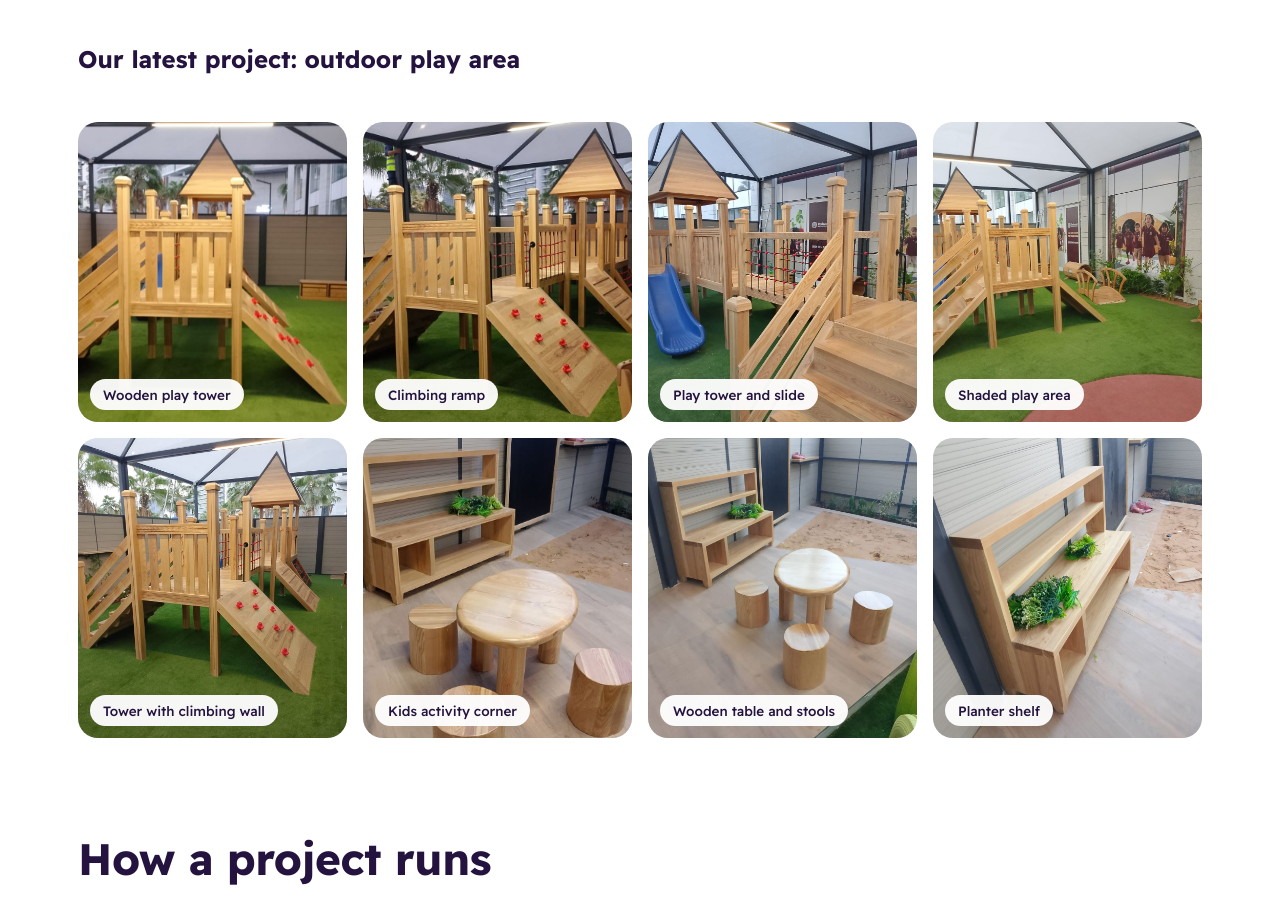
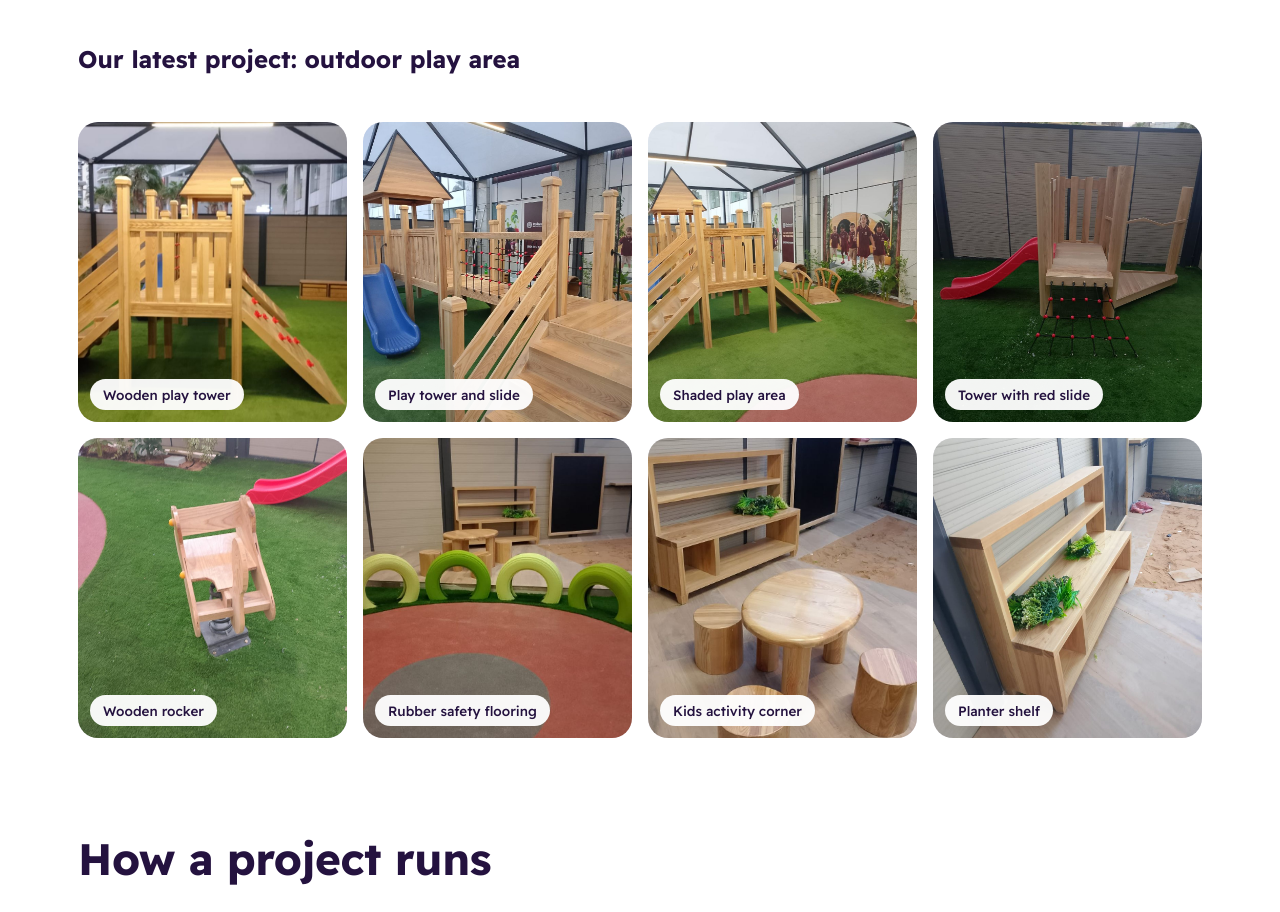
Before and after one commit to meqdamibraheem-prog/vixorauae, a plain HTML site: page index.html in a window 1280 px wide. Shown: the part 2980-3892 px from the top of the page. Drawn offline with Linux system fonts and the light colour scheme.

Commit message:
Replace near-duplicate photos in latest project gallery

```diff
--- a/index.html
+++ b/index.html
@@ -309,12 +309,12 @@ footer .f-brand img{width:40px;height:40px}
       </div>
       <div class="latest-gallery">
           <figure><img src="project-playground-01.jpg" alt="Wooden play tower - Vixora outdoor play area project" loading="lazy"><figcaption><span lang="en">Wooden play tower</span><span lang="ar">برج ألعاب خشبي</span></figcaption></figure>
-          <figure><img src="project-playground-02.jpg" alt="Climbing ramp - Vixora outdoor play area project" loading="lazy"><figcaption><span lang="en">Climbing ramp</span><span lang="ar">منحدر تسلق</span></figcaption></figure>
           <figure><img src="project-playground-03.jpg" alt="Play tower and slide - Vixora outdoor play area project" loading="lazy"><figcaption><span lang="en">Play tower and slide</span><span lang="ar">برج وزحليقة</span></figcaption></figure>
           <figure><img src="project-playground-04.jpg" alt="Shaded play area - Vixora outdoor play area project" loading="lazy"><figcaption><span lang="en">Shaded play area</span><span lang="ar">منطقة لعب مظللة</span></figcaption></figure>
-          <figure><img src="project-playground-05.jpg" alt="Tower with climbing wall - Vixora outdoor play area project" loading="lazy"><figcaption><span lang="en">Tower with climbing wall</span><span lang="ar">برج مع جدار تسلق</span></figcaption></figure>
+          <figure><img src="project-playground-11.jpg" alt="Tower with red slide - Vixora outdoor play area project" loading="lazy"><figcaption><span lang="en">Tower with red slide</span><span lang="ar">برج مع زحليقة حمراء</span></figcaption></figure>
+          <figure><img src="project-playground-09.jpg" alt="Wooden rocker - Vixora outdoor play area project" loading="lazy"><figcaption><span lang="en">Wooden rocker</span><span lang="ar">هزّاز خشبي</span></figcaption></figure>
+          <figure><img src="project-playground-10.jpg" alt="Rubber safety flooring - Vixora outdoor play area project" loading="lazy"><figcaption><span lang="en">Rubber safety flooring</span><span lang="ar">أرضية مطاطية آمنة</span></figcaption></figure>
           <figure><img src="project-playground-06.jpg" alt="Kids activity corner - Vixora outdoor play area project" loading="lazy"><figcaption><span lang="en">Kids activity corner</span><span lang="ar">ركن أنشطة للأطفال</span></figcaption></figure>
-          <figure><img src="project-playground-07.jpg" alt="Wooden table and stools - Vixora outdoor play area project" loading="lazy"><figcaption><span lang="en">Wooden table and stools</span><span lang="ar">طاولة وكراسي خشبية</span></figcaption></figure>
           <figure><img src="project-playground-08.jpg" alt="Planter shelf - Vixora outdoor play area project" loading="lazy"><figcaption><span lang="en">Planter shelf</span><span lang="ar">رف نباتات خشبي</span></figcaption></figure>
       </div>
     </div>
```
Also changed, not shown: project-playground-09.jpg (added), project-playground-10.jpg (added), project-playground-11.jpg (added).
